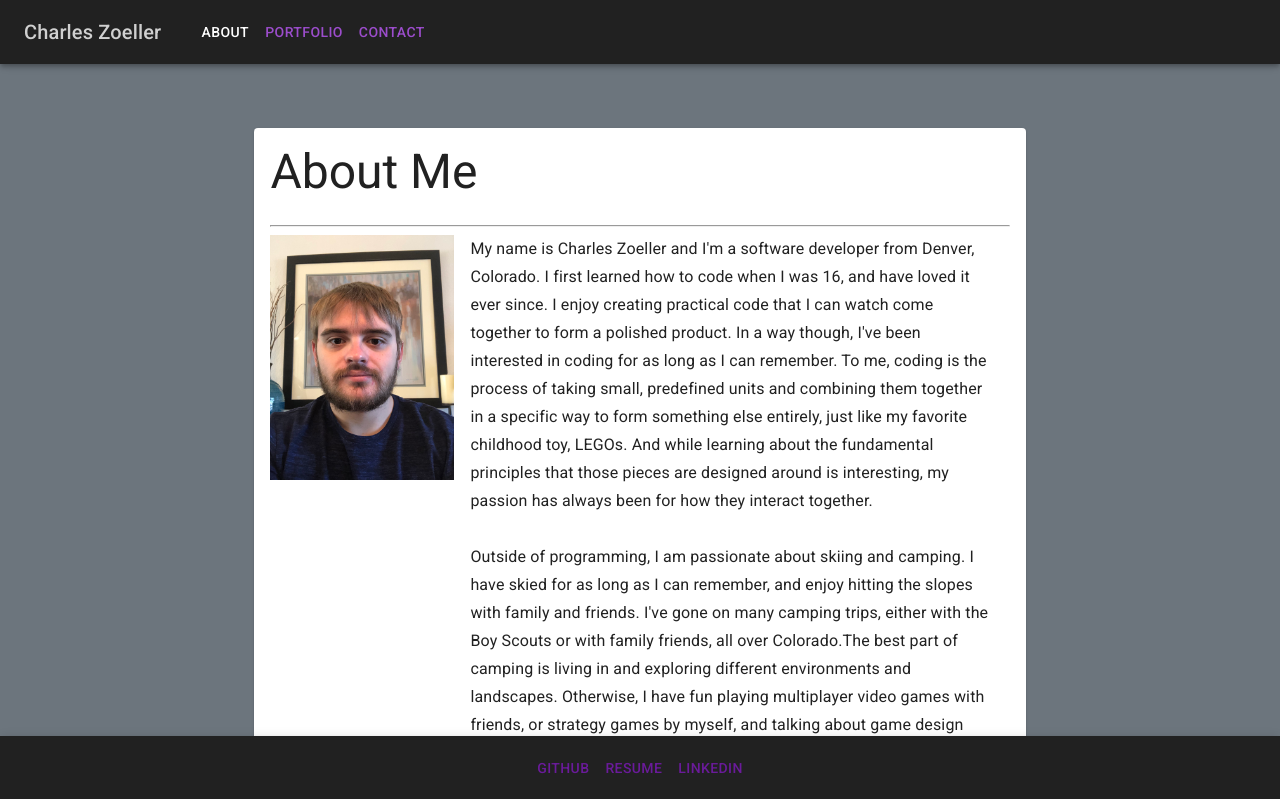
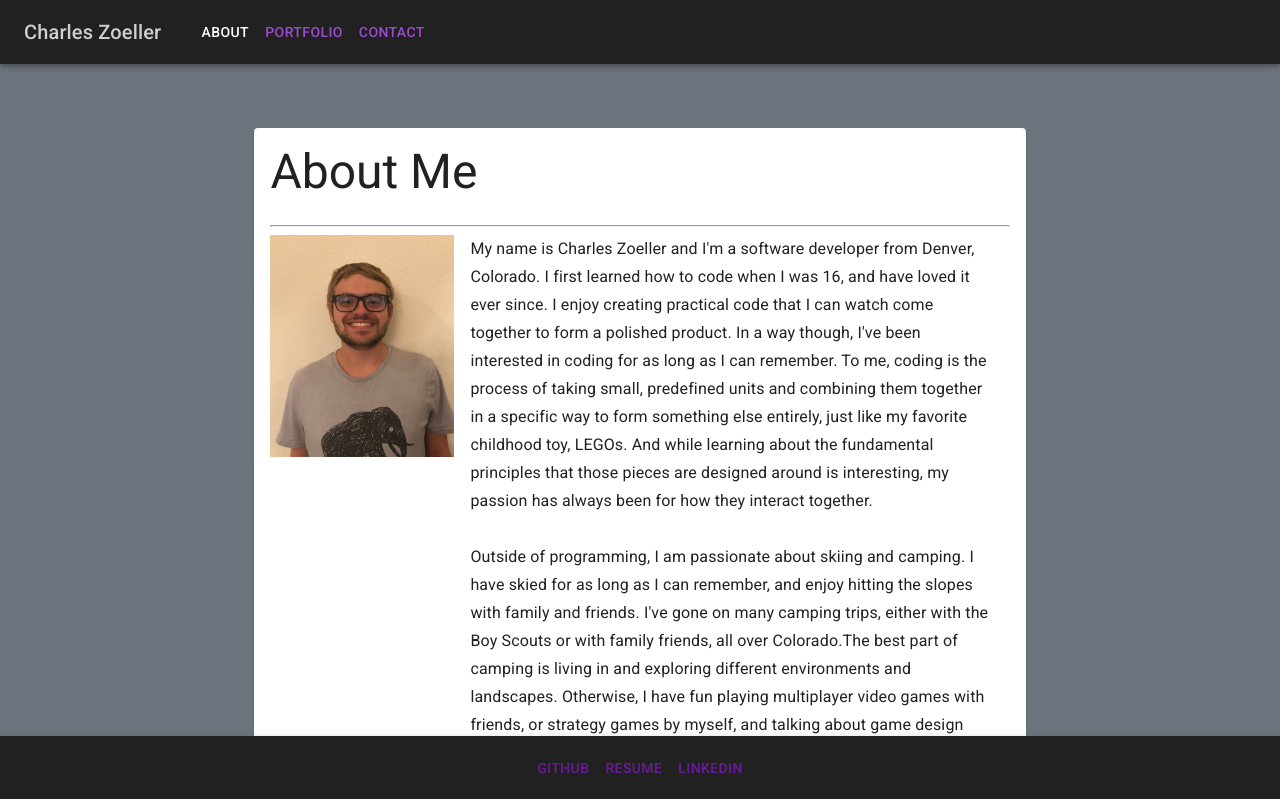
Before and after one commit to czoeller1/react-portfolio, a React (Create React App) app: page / in a window 1280 px wide. Shown: the top 799 px of the page. Built offline with nearby package versions, Linux system fonts and the light colour scheme.

Commit message:
updated protrait

```diff
--- a/src/pages/About.js
+++ b/src/pages/About.js
@@ -1,5 +1,6 @@
 import React from "react";
 import portrait from "../assets/portrait.jpg";
+import pic from "../assets/new-portrait.jpg";
 import circus from "../assets/circus.jpg";
 import circe from "../assets/circe.jpg";
 import martian from "../assets/martian.jpg";
@@ -189,7 +190,7 @@ function About() {
           <hr />
           <Grid container spacing={2}>
             <Grid item className={classes.image}>
-              <img className={classes.img} alt="me" src={portrait} />
+              <img className={classes.img} alt="me" src={pic} />
             </Grid>
             <Grid item xs={12} sm container>
               <Grid item xs container direction="column" spacing={2}>
```
